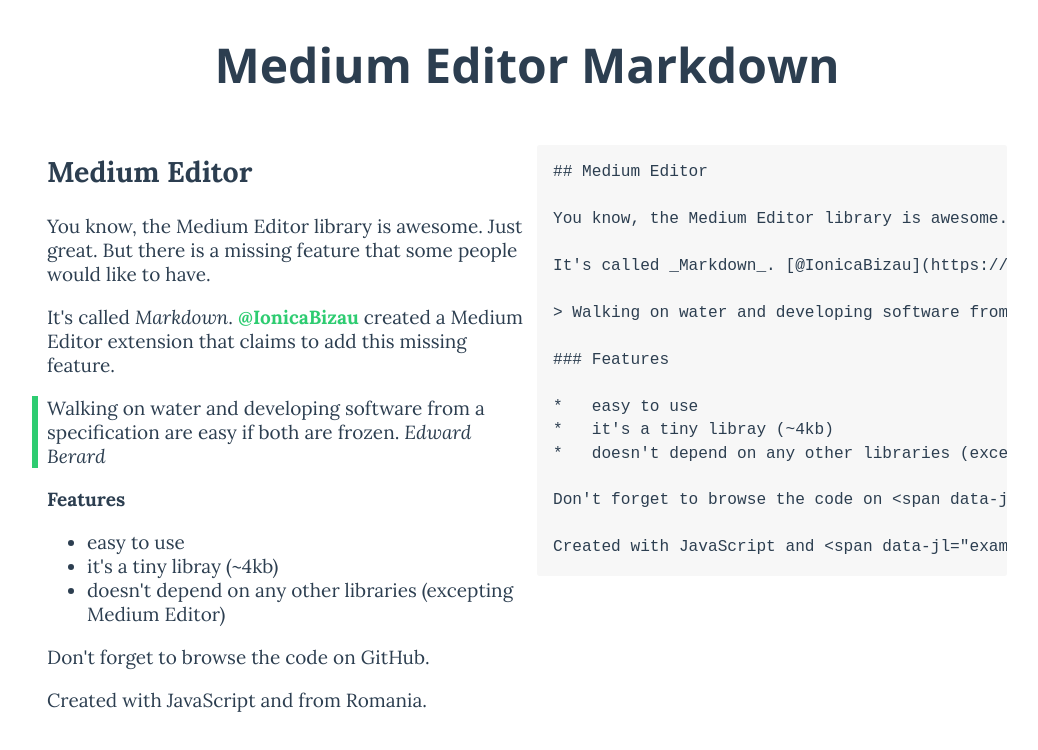
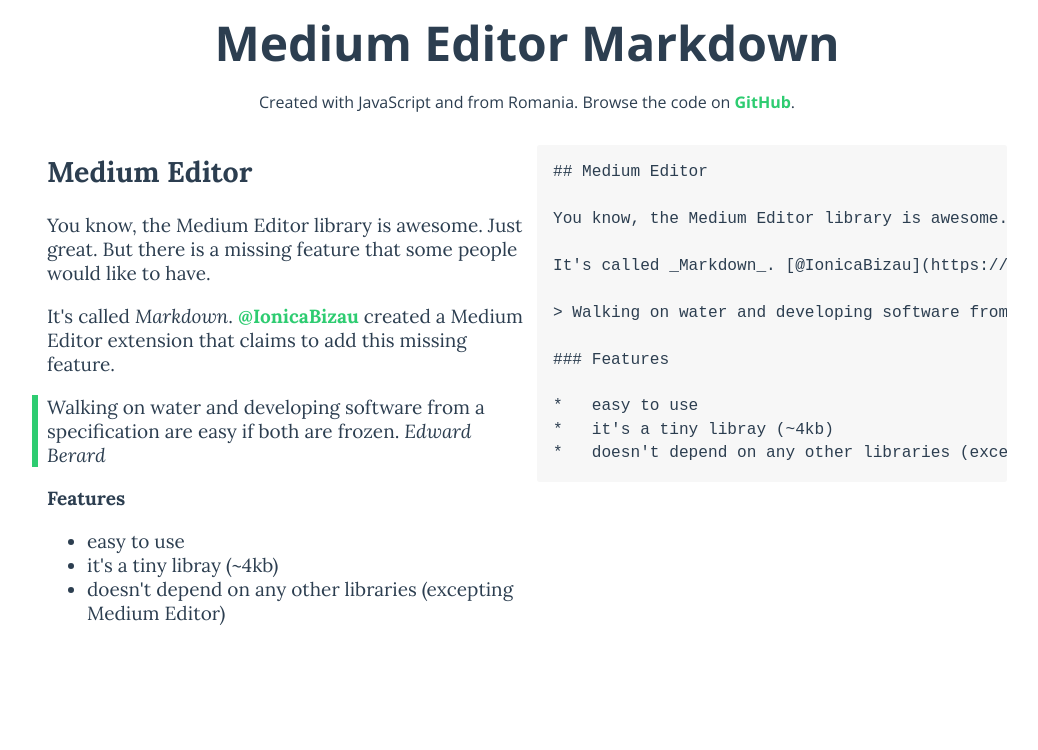
Before and after one commit to IonicaBizau/medium-editor-markdown, a website: page example/index.html in a window 1280 px wide. Shown: the whole page, without its empty margins (113-1151 px from the left). Drawn offline with nearby package versions, Linux system fonts and the light colour scheme; some icons are missing.

Commit message:
Description

```diff
--- a/example/index.html
+++ b/example/index.html
@@ -10,7 +10,8 @@
     </head>
     <body>
         <div class="container">
-            <h1 class="text-center">Medium Editor Markdown</h1>
+            <h1 class="text-center mrg-s">Medium Editor Markdown</h1>
+            <p class="text-center">Created with JavaScript and <span class="octicon octicon-heart"></span> from Romania. Browse the code on <a href="https://github.com/IonicaBizau/medium-editor-markdown"><span class="octicon octicon-mark-github"></span> GitHub</a>.</p>
             <div class="editor">
                 <div class="left">
                     <h2>Medium Editor</h2>
@@ -27,8 +28,6 @@
                         <li>doesn't depend on any other libraries (excepting Medium Editor)</li>
                     </ul>
 
-                    <p>Don't forget to browse the code on <span class="octicon octicon-mark-github"></span> GitHub.</p>
-                    <p>Created with JavaScript and <span class="octicon octicon-heart"></span> from Romania.</p>
                 </div>
                 <div class="right">
                     <pre></pre>
```
